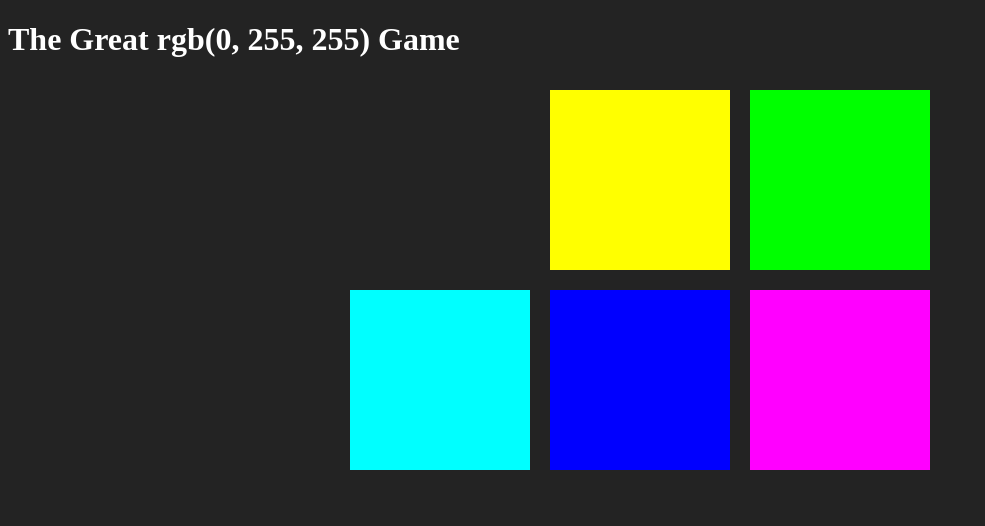
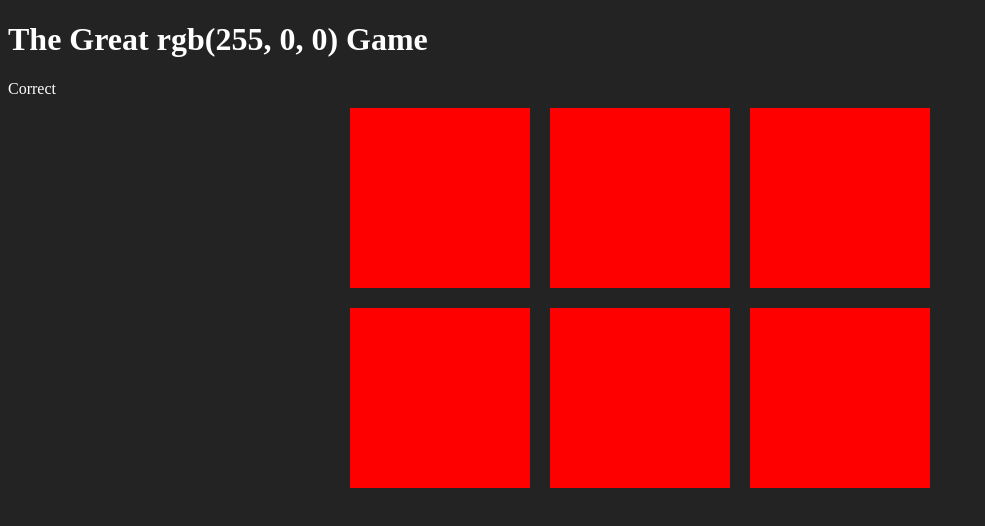
Before and after one commit to codejagaban/color-project, a plain HTML site: page index.html in a window 1280 px wide. Both pictures are taken after a click on the element 439 px from the left and 179 px from the top of the page. Shown: the whole page, without its empty margins (0-985 px from the left). Drawn offline with Linux system fonts and the light colour scheme.

Commit message:
addded functionality to randomly select a background color

```diff
--- a/css/colorGame.css
+++ b/css/colorGame.css
@@ -3,6 +3,9 @@ body {
 
 }
 h1 {
+    color: #ffffff;
+}
+span {
     color: #ffffff;
 }
 #container {
--- a/index.html
+++ b/index.html
@@ -11,7 +11,7 @@
 
     <h1>The Great <span id="colorDisplay"></span> Game</h1>
     <div>
-        <span></span>
+        <span id="message"></span>
     </div>
   <div id="container">
     <div class="square"></div>
--- a/js/colorGame.js
+++ b/js/colorGame.js
@@ -11,7 +11,8 @@ var colors = [
 // gets elements from the DOM Tree
 squares = document.querySelectorAll(".square"),
 colorDisplay = document.getElementById("colorDisplay");
-pickedColor = colors[3],
+messageDisplay = document.querySelector("#message");
+pickedColor = pickColor(),
 colorDisplay.textContent = pickedColor;
 
 for(var i = 0; i < squares.length; i++) {
@@ -26,13 +27,29 @@ for(var i = 0; i < squares.length; i++) {
 
         // compare color to pickedColor
         if (clickedColor === pickedColor) {
-            alert("CORRECT")
+            messageDisplay.textContent = "Correct";
+            changeColors(clickedColor);
+
+            // if the picked color is not the same as the clicked color
 
         } else {
-            this.style.backgroundColor = "#232323"
+            this.style.backgroundColor = "#232323";
+            messageDisplay.textContent = "Try Again";
 
         }
-    })
+    });
+}
+function changeColors(color) {
+    // loop through all the squares
+    for(i=0; i< squares.length; i++){
+        // change each color to match the given color
+        squares[i].style.backgroundColor = color;
 
+    }
+}
+// pick a random color from the array of colors
+function pickColor() {
+   var random = Math.floor(Math.random() * colors.length)
+   return colors[random];
 
 }
```
